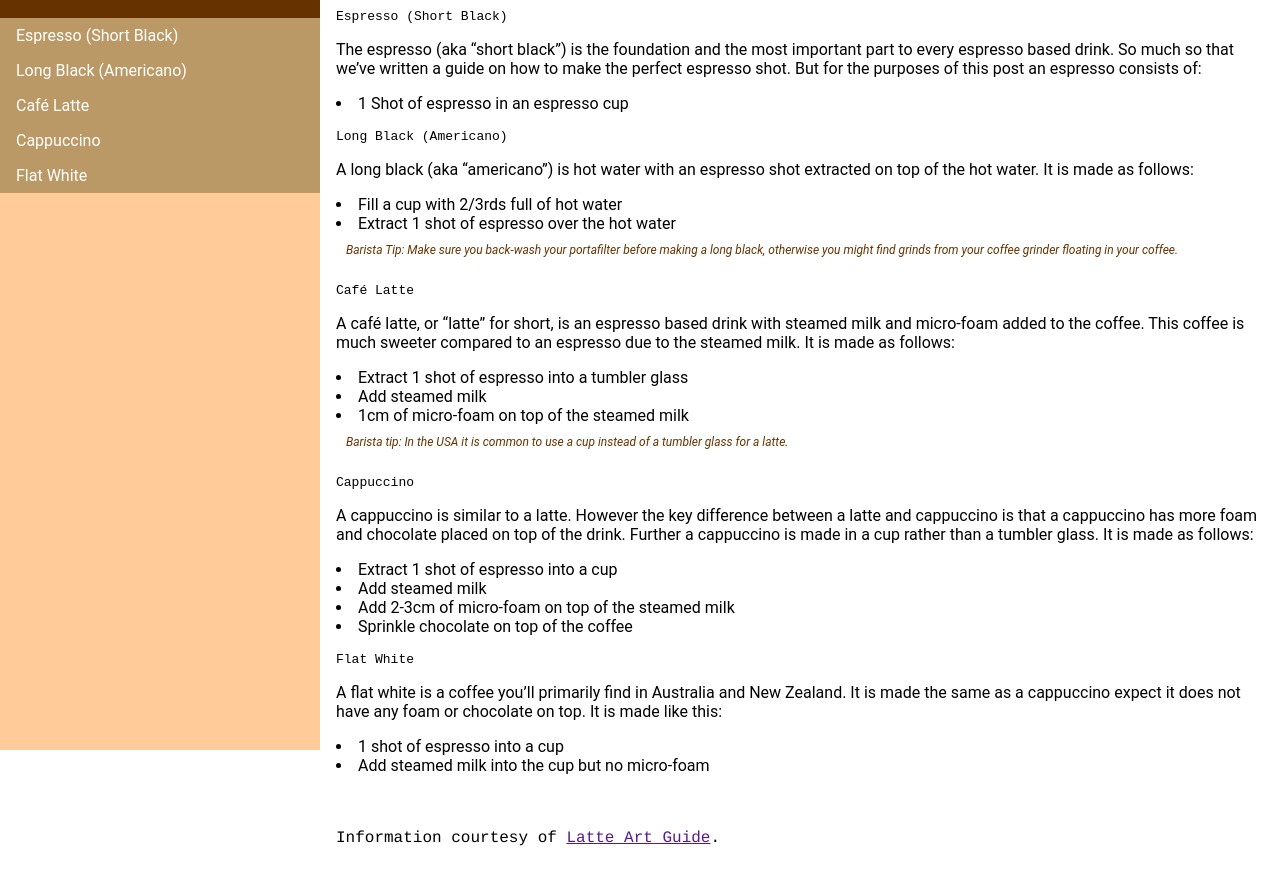
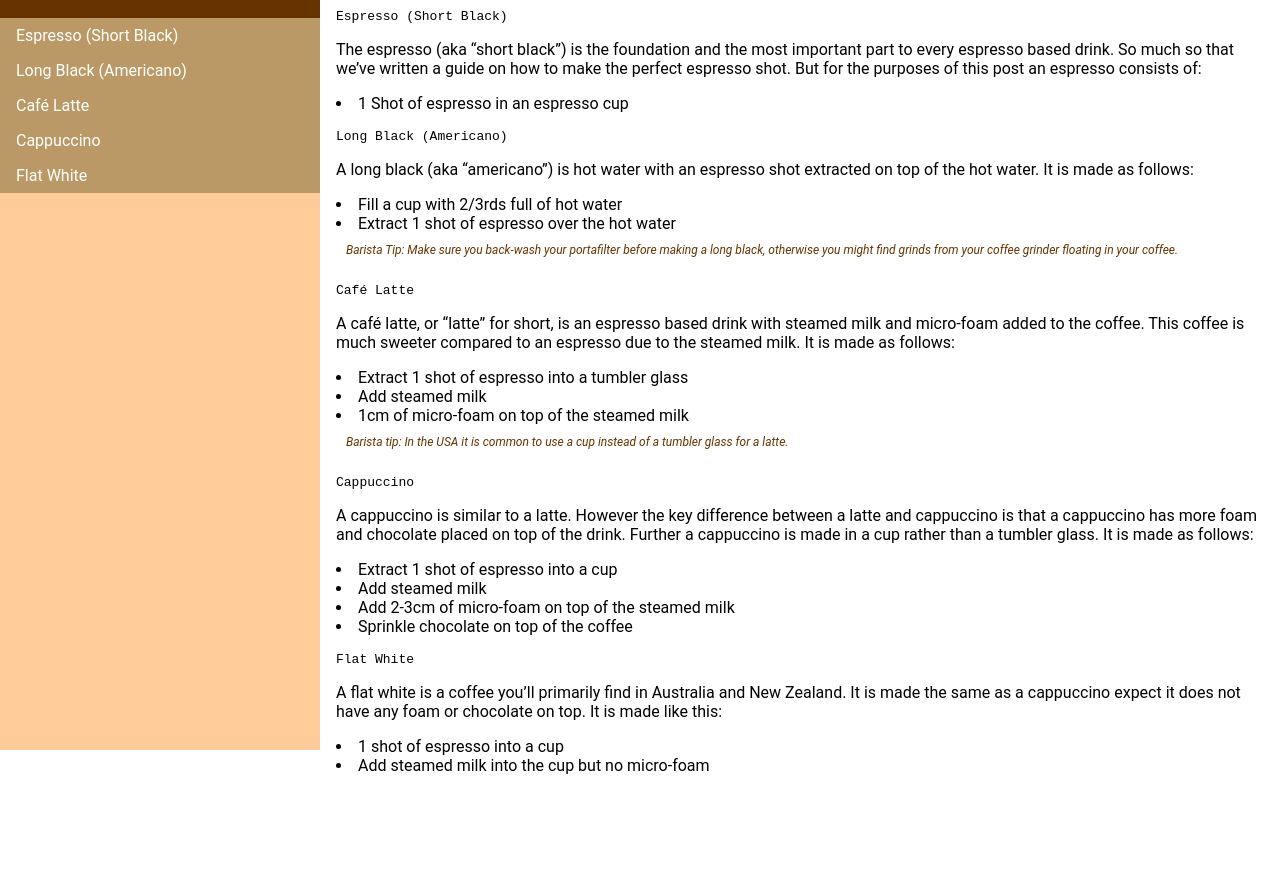
Before and after one commit to Dani-trend/github-TechnicalDocPage, a plain HTML site: page index.html in a window 1280 px wide. Shown: the part 51-934 px from the top of the page. Drawn offline with Linux system fonts and the light colour scheme.

Commit message:
Update
Povtorno proba

```diff
--- a/index.html
+++ b/index.html
@@ -39,4 +39,3 @@
 </link>
 </body>
 <br><br>
-<footer id="footer"> Information courtesy of <a href="">Latte Art Guide</a>.  </footer>
```
